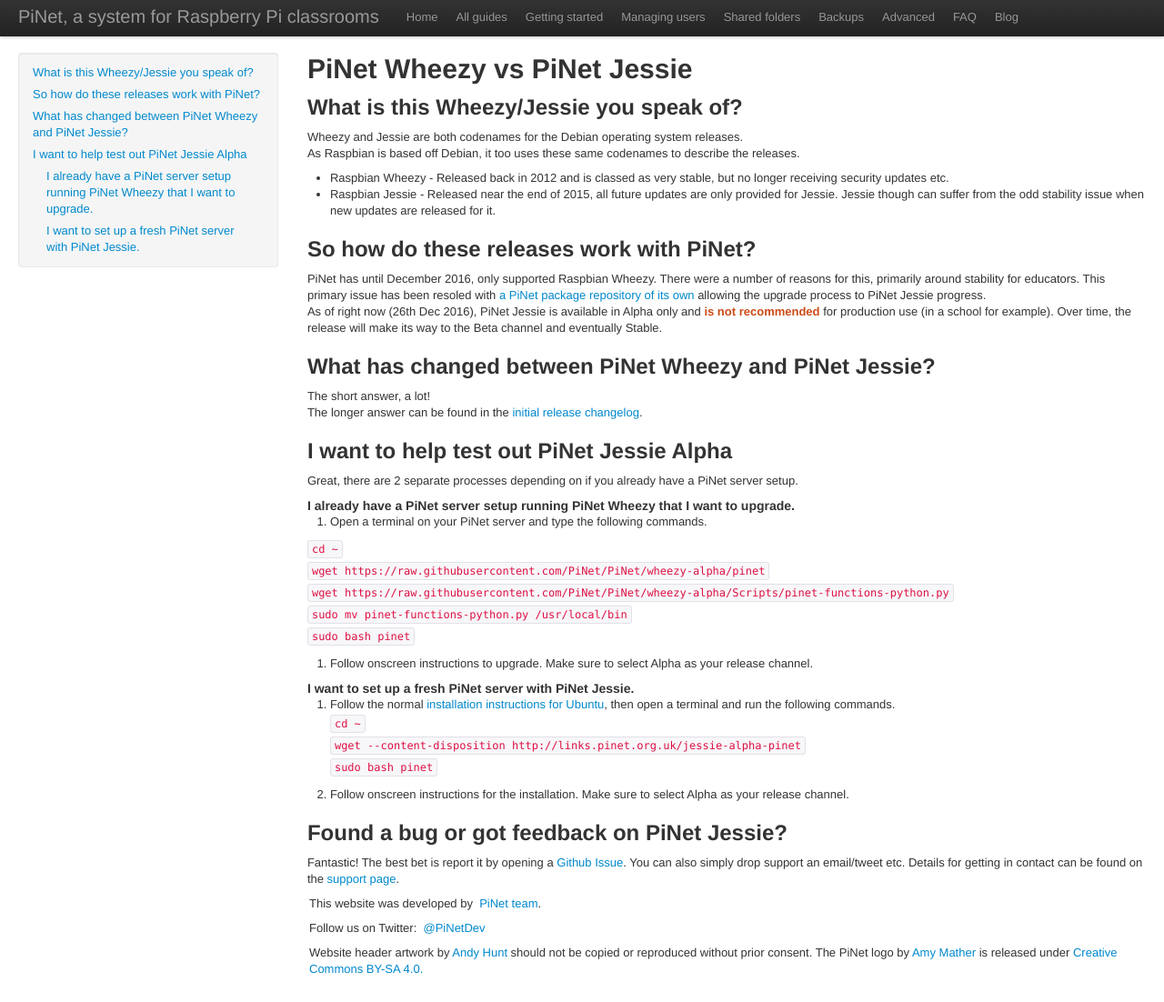
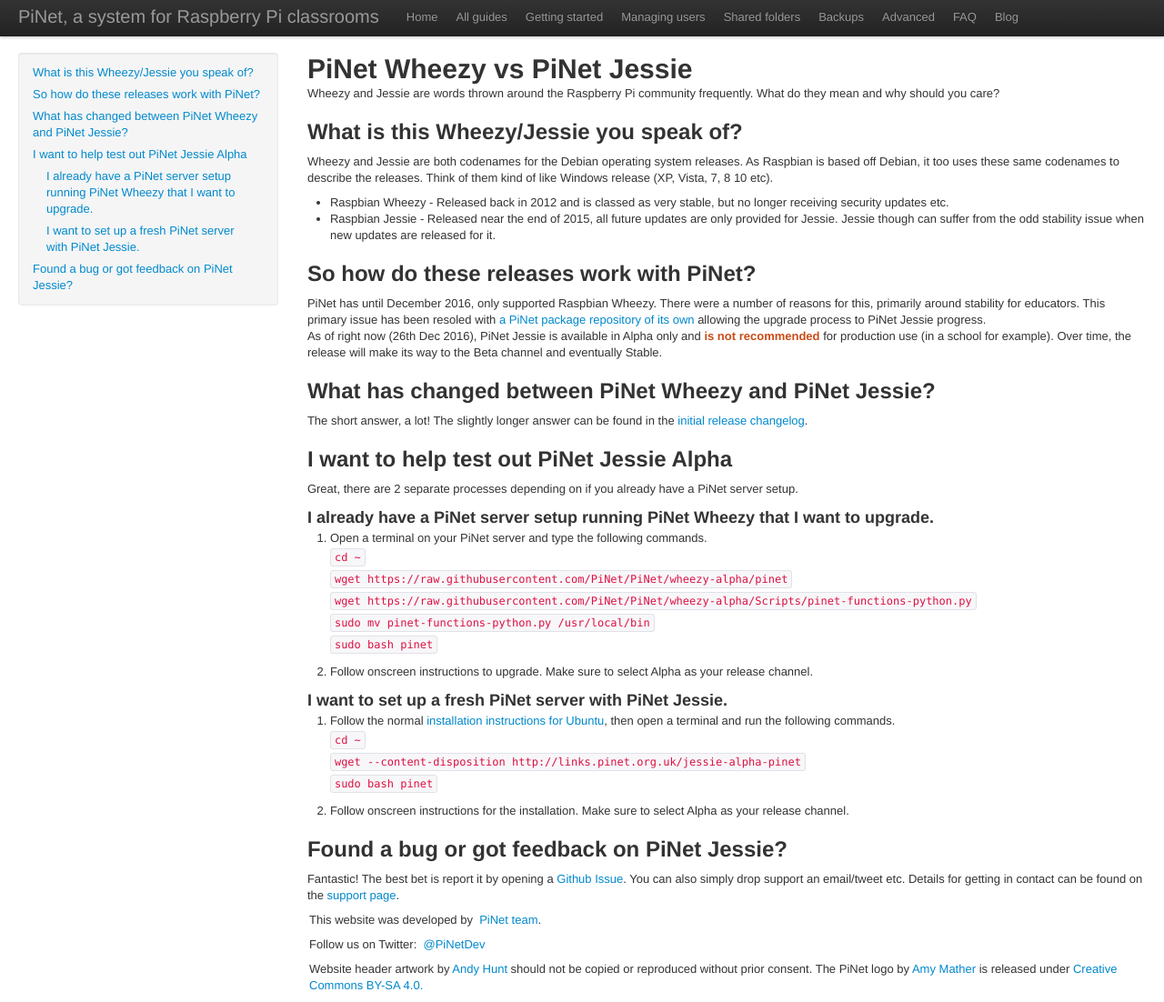
Before and after one commit to PiNet/PiNet.github.io, a Jekyll site: the page built from articles/wheezy-jessie.md, in a window 1280 px wide. Shown: the whole page at 91% size. Built offline with Jekyll 4.4.1, drawn with Linux system fonts in a browser that asks for light colours; some web fonts are replaced.

Commit message:
Fix formatting issues on Wheezy-Jessie page

````diff
--- a/articles/wheezy-jessie.md
+++ b/articles/wheezy-jessie.md
@@ -4,10 +4,11 @@
 ---
 
 # PiNet Wheezy vs PiNet Jessie
+Wheezy and Jessie are words thrown around the Raspberry Pi community frequently. What do they mean and why should you care?
 
 ## What is this Wheezy/Jessie you speak of?
-Wheezy and Jessie are both codenames for the Debian operating system releases.
-As Raspbian is based off Debian, it too uses these same codenames to describe the releases.
+Wheezy and Jessie are both codenames for the Debian operating system releases. As Raspbian is based off Debian, it too uses these same codenames to describe the releases. Think of them kind of like Windows release (XP, Vista, 7, 8 10 etc).
+
 - Raspbian Wheezy - Released back in 2012 and is classed as very stable, but no longer receiving security updates etc.
 - Raspbian Jessie - Released near the end of 2015, all future updates are only provided for Jessie. Jessie though can suffer from the odd stability issue when new updates are released for it.
 
@@ -16,15 +17,13 @@
 As of right now (26th Dec 2016), PiNet Jessie is available in Alpha only and **is not recommended** for production use (in a school for example). Over time, the release will make its way to the Beta channel and eventually Stable.
 
 ## What has changed between PiNet Wheezy and PiNet Jessie?
-The short answer, a lot!
-The longer answer can be found in the [initial release changelog](https://github.com/PiNet/PiNet/commit/07cb9dd5a721bca20167c41c0c0454092b8ff0f0).
+The short answer, a lot! The slightly longer answer can be found in the [initial release changelog](https://github.com/PiNet/PiNet/commit/07cb9dd5a721bca20167c41c0c0454092b8ff0f0).
 
 ## I want to help test out PiNet Jessie Alpha
 Great, there are 2 separate processes depending on if you already have a PiNet server setup.
 
-#### I already have a PiNet server setup running PiNet Wheezy that I want to upgrade.
+### I already have a PiNet server setup running PiNet Wheezy that I want to upgrade.
 1. Open a terminal on your PiNet server and type the following commands.
-
   ```cd ~```
   ```wget https://raw.githubusercontent.com/PiNet/PiNet/wheezy-alpha/pinet```
   ```wget https://raw.githubusercontent.com/PiNet/PiNet/wheezy-alpha/Scripts/pinet-functions-python.py```
@@ -33,7 +32,7 @@
 
 2. Follow onscreen instructions to upgrade. Make sure to select Alpha as your release channel.
 
-#### I want to set up a fresh PiNet server with PiNet Jessie.
+### I want to set up a fresh PiNet server with PiNet Jessie.
 1. Follow the normal [installation instructions for Ubuntu](installation/installing-ubuntu.html), then open a terminal and run the following commands.
   ```cd ~```
   ```wget --content-disposition http://links.pinet.org.uk/jessie-alpha-pinet```
````
